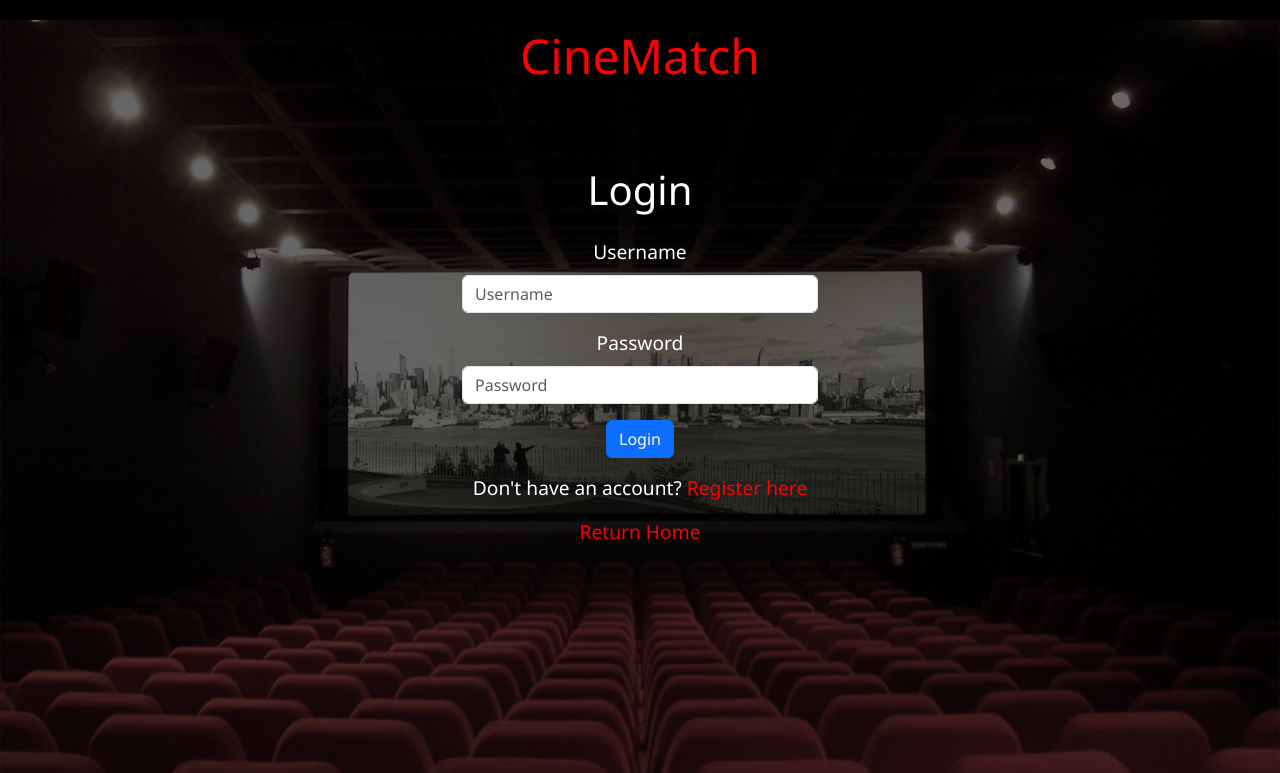
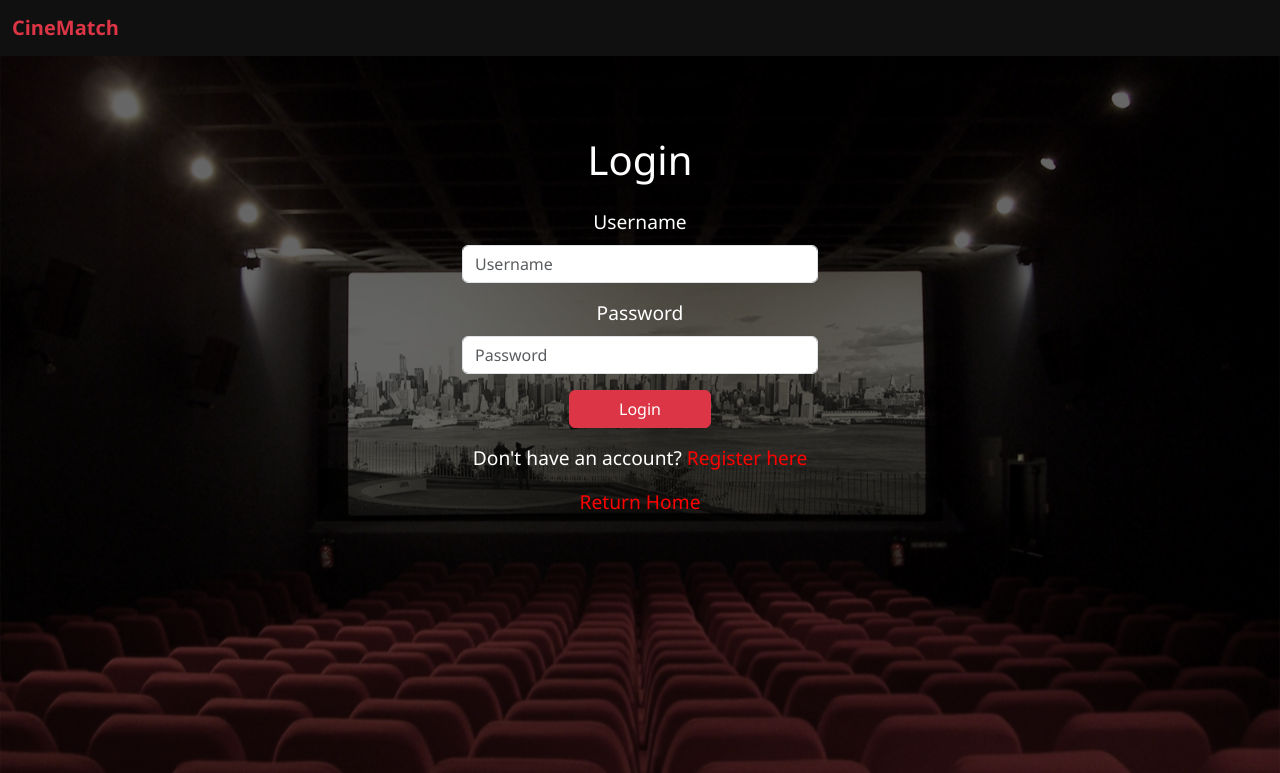
Before and after one commit to nnamyslowska/MyGitProjects, a Flask app: page /login in a window 1280 px wide. Shown: the top 773 px of the page. Run offline with Flask 3, Linux system fonts and the light colour scheme.

Commit message:
Refactor dashboard.html to add a descriptive welcome message and enhance user engagement; update login.html to improve navigation and button styling for better user experience.

```diff
--- a/templates/dashboard.html
+++ b/templates/dashboard.html
@@ -37,7 +37,7 @@
   <!-- Dashboard Content -->
   <div class="container text-center mt-4">
     <div class="mb-4">
-      <h1 class="text-white fw-bold">Welcome to CineMatch</h1>
+      <h1 class="text-white fw-bold">Welcome to <span class="text-danger">CineMatch</span></h1>
       <p class="text-white">Connect with fellow movie lovers and plan your next movie night!</p>
     </div>
     <div class="row justify-content-center">
--- a/templates/login.html
+++ b/templates/login.html
@@ -9,8 +9,15 @@
   <link rel="stylesheet" href="{{ url_for('static', filename='styles.css') }}">
 </head>
 <body>
-  <div class="container text-center">
-    <div class="logo mb-4">CineMatch</div>
+  <!-- Navigation Bar -->
+  <nav class="navbar navbar-dark bg-darker">
+    <div class="container-fluid">
+      <span class="navbar-brand text-danger fw-bold">CineMatch</span>
+    </div>
+  </nav>
+
+  <!-- Login Content -->
+  <div class="container text-center mt-4">
     <div class="row justify-content-center">
       <div class="col-md-4">
         <div class="content">
@@ -25,8 +32,8 @@
               {{ form.password.label(class="form-label") }}
               {{ form.password(class="form-control", id="password") }}
             </div>
-            <div>
-              {{ form.submit(class="btn btn-primary") }}
+            <div class="text-center">
+              {{ form.submit(class="btn btn-danger", style="width: 40%;") }}
             </div>
           </form>
           <p class="mt-3">Don't have an account? <a href="/register" class="text-decoration-none">Register here</a></p>
```
